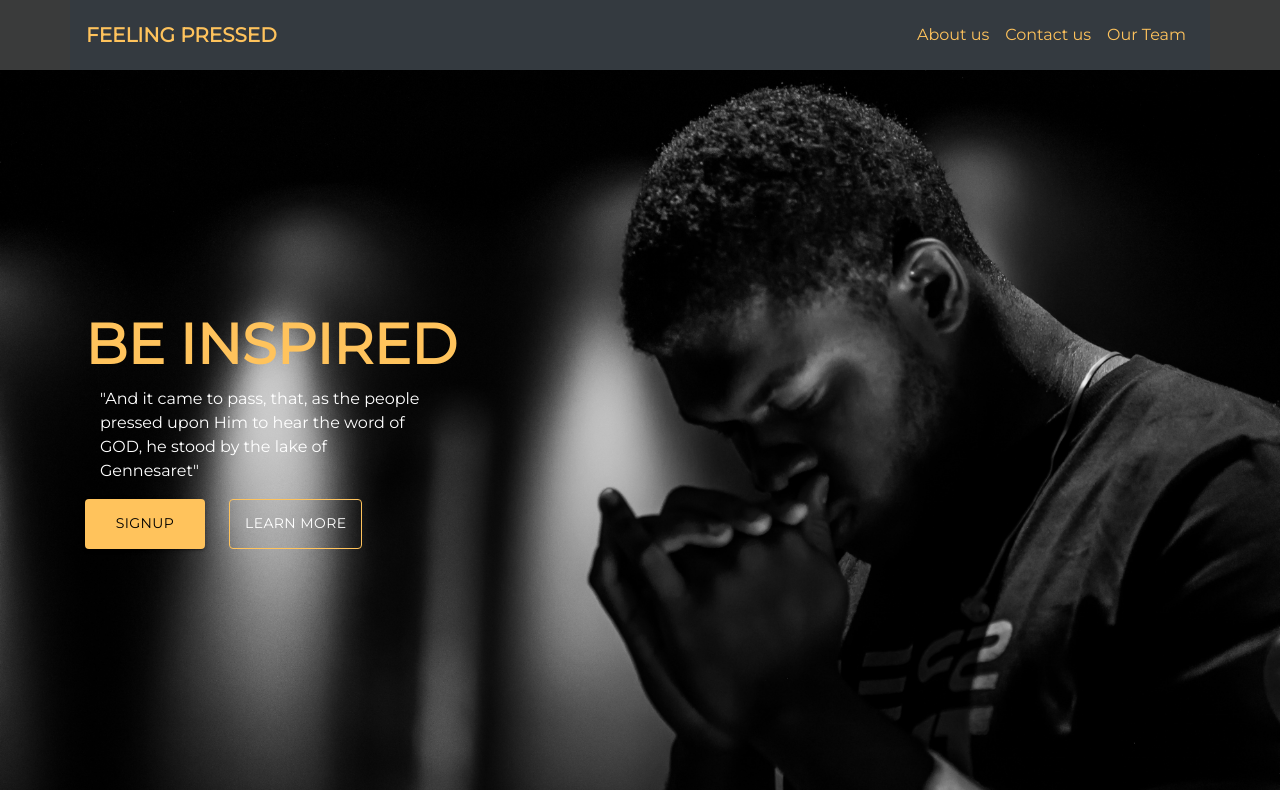
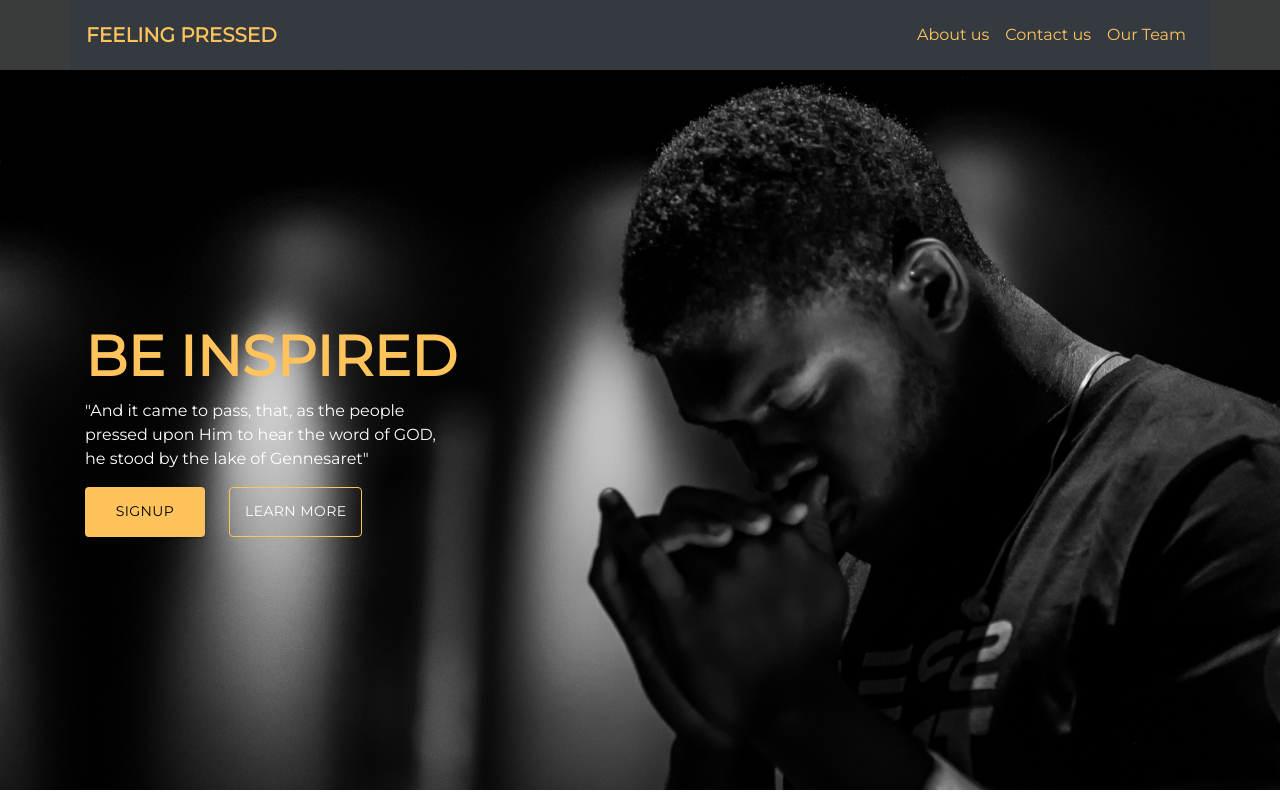
Before and after one commit to joshtom/feeling-pressed-Old-, a React (Create React App) app: page / in a window 1280 px wide. Shown: the top 800 px of the page. Built offline with nearby package versions, Linux system fonts and the light colour scheme; a web font is replaced by a local one.

Commit message:
Update main page styling

```diff
--- a/src/components/main/index.js
+++ b/src/components/main/index.js
@@ -14,7 +14,7 @@ export default function Main() {
                 <div className="row">
                 <div className="col-lg-6 col-md-6 col-sm-12">
                     <h1 className="display-4"> BE INSPIRED </h1>
-                    <p className="col-lg-8 col-md-6 col-sm-12"> "And it came to pass, that, as the people pressed upon Him to hear the word of GOD, he stood by the lake of Gennesaret" </p>
+                    <p className="col-lg-8 col-md-6 col-sm-12 p-0"> "And it came to pass, that, as the people pressed upon Him to hear the word of GOD, he stood by the lake of Gennesaret" </p>
                     <Button variant="contained" color="default" className="mr-4 btn btn-warning"> Signup </Button>
                     <Button variant="outlined" color="default" className="btn-2"> Learn More </Button>
                 </div>
```
